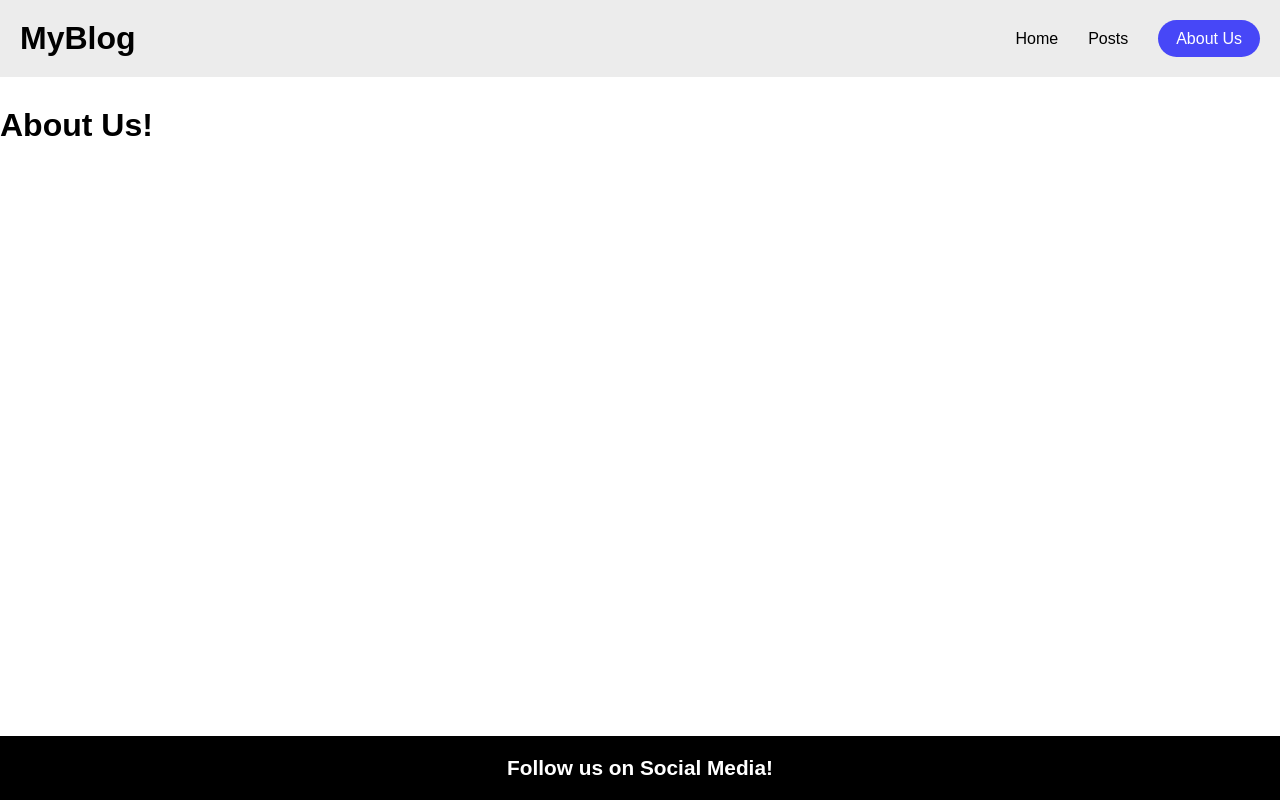
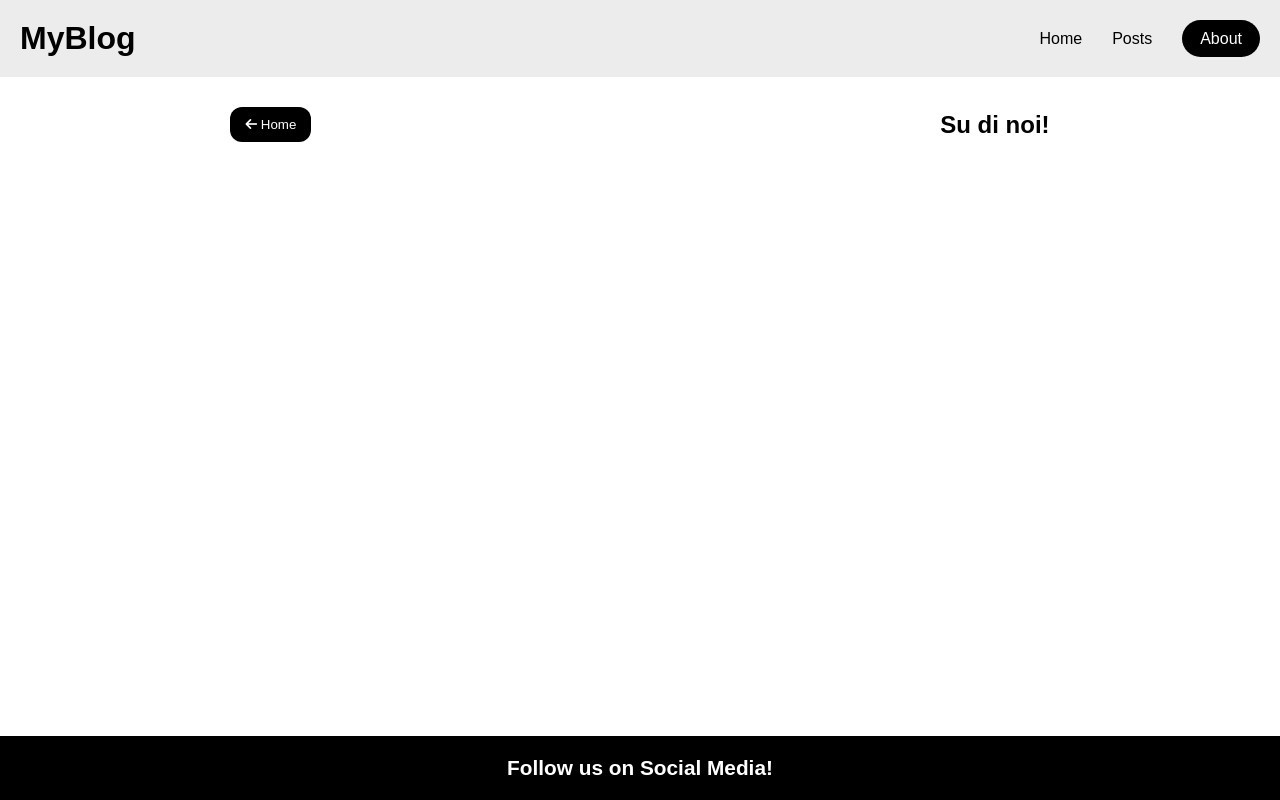
Before and after one commit to emanuelesguerzo/react-router, a React (Vite) app: page /about in a window 1280 px wide. Built offline with nearby package versions, Linux system fonts and the light colour scheme; no server answers.

Commit message:
feat: improved various aspects of the app

```diff
--- a/src/components/MainNav.jsx
+++ b/src/components/MainNav.jsx
@@ -12,7 +12,7 @@ function MainNav() {
         },
         {
             path: "/about",
-            title: "About Us",
+            title: "About",
         },
     ]
 
--- a/src/index.css
+++ b/src/index.css
@@ -37,7 +37,7 @@ ul {
 /* Layout */
 .container {
   margin: 0 auto;
-  width: 70%;
+  width: 80%;
   display: flex;
   flex-direction: column;
 }
@@ -87,12 +87,13 @@ nav ul {
 nav a {
   color: #000000;
   text-decoration: none;
+  padding: 10px 0;
 }
 
 /* Nav Active */
 nav .active {
   color: #ffffff;
-  background-color: var(--main-blue);
+  background-color: #000000;
   padding: 10px 18px;
   border-radius: 25px;
 }
@@ -182,25 +183,23 @@ option {
 /* Add New Button */
 .btn-new {
   background-color: var(--main-blue);
-  width: 200px;
   color: #ffffff;
   margin-bottom: 20px;
   padding: 10px;
   border-radius: 21px;
-  transition: scale 0.4s ease-in-out;
   display: block;
+  width: 50%;
+  transition: background-color 0.4s ease-in-out;
 }
 
 /* Back Button */
 .btn-back {
   background-color: #000000;
   color: #ffffff;
-  display: inline-block;
-  width: 40px;
-  height: 40px;
+  padding: 10px 15px;
   border-radius: 12px;
-  line-height: 28px;
   cursor: pointer;
+  border: none;
 }
 
 /* Previous / Next Page Button */
@@ -242,10 +241,13 @@ option {
 }
 
 /* Button Hovers */
-.btn-new:hover,
 .btn.submit:hover {
   background-color: var(--main-blue-hover);
   scale: 1.1;
+}
+
+.btn-new:hover {
+  background-color: var(--main-blue-hover);
 }
 
 .btn-back:hover {
@@ -295,13 +297,15 @@ a {
   border: none;
   color: #ffffff;
   user-select: none;
+  font-size: 1.2rem;
 }
 
 .tags-list {
   display: flex;
+  justify-content: center;
   flex-wrap: wrap;
-  gap: 5px;
-  padding-top: 15px;
+  gap: 10px;
+  padding-top: 10px;
 }
 
 /* Tag Colors */
@@ -485,15 +489,13 @@ h4 {
     font-size: 1.2rem;
   }
 
+
+  .tag {
+    font-size: 1rem;
+  }
+
   .detail-page h3 {
     font-size: 1.4rem
-  }
-
-  /* Buttons */
-  .btn-back {
-    width: 30px;
-    height: 30px;
-    line-height: 30px;
   }
 
   /* Detail Page */
@@ -521,6 +523,10 @@ h4 {
     gap: 25px;
   }
 
+  nav ul {
+    gap: 20px;
+  }
+
   /* Input */
   .post-tags {
     flex-direction: column;
@@ -541,6 +547,23 @@ h4 {
     flex-direction: row;
   }
 
+  .card {
+    text-align: center;
+  }
+
+  .card-heading {
+    display: flex;
+    flex-direction: column-reverse;
+  }
+
+  .card-buttons {
+    display: flex;
+    flex-direction: row;
+    justify-content: space-between;
+    width: 100%;
+    margin-bottom: 20px;
+  }
+
   .detail-page {
     width: 95%;
   }
--- a/src/pages/AboutPage.jsx
+++ b/src/pages/AboutPage.jsx
@@ -1,7 +1,18 @@
+import { useNavigate } from "react-router-dom";
+
 function AboutPage() {
+    const navigate = useNavigate();
+
     return (
-        <main>
-            <h1>About Us!</h1>
+        <main className="container">
+
+            <div className="page-header container">
+                <button className="btn-back" onClick={() => navigate("/")}>
+                    <i className="fa-solid fa-arrow-left"></i> Home
+                </button>
+
+                <h2>Su di noi!</h2>
+            </div>
         </main>
     )
 }
--- a/src/pages/posts/DetailPage.jsx
+++ b/src/pages/posts/DetailPage.jsx
@@ -30,7 +30,7 @@ function DetailPage() {
         if (path.startsWith("http://") || path.startsWith("https://")) {
             return path;
         } else {
-            return `http://localhost:3000${path}`;
+            return `${apiUrl}/${path}`;
         }
     }
 
@@ -53,7 +53,7 @@ function DetailPage() {
                 </h3>
 
                 <div className="detail-page-image-container">
-                    <img className="" src={`${apiUrl}/${posts.image}`} alt="Immagine del Post" />
+                    <img className="" src={getImgSrc(posts.image)} alt="Immagine del Post" />
                 </div>
 
 
--- a/src/pages/posts/PostsPage.jsx
+++ b/src/pages/posts/PostsPage.jsx
@@ -1,5 +1,5 @@
 import { useState, useEffect } from "react";
-import { Link } from "react-router-dom";
+import { Link, useNavigate } from "react-router-dom";
 import axios from "axios"
 import AppCard from "../../components/AppCard";
 const apiUrl = import.meta.env.VITE_API_URL;
@@ -9,6 +9,7 @@ function PostsPage() {
     const [posts, setPosts] = useState([]);
     const [filter, setFilter] = useState("all")
     const [tag, setTag] = useState([])
+    const navigate = useNavigate();
 
     useEffect(() => {
         getPosts();
@@ -56,8 +57,16 @@ function PostsPage() {
         <>
             <main>
 
+                <div className="page-header container">
+                    <button className="btn-back" onClick={() => navigate("/")}>
+                        <i className="fa-solid fa-arrow-left"></i> Home
+                    </button>
+
+                   <h2>I tuoi Post</h2>
+                </div>
+
                 <Link className="btn-new container" to="/posts/create">
-                    Aggiungi nuovo Post!
+                   + Aggiungi nuovo post
                 </Link>
 
                 <section className="input-container filter container row">
```
